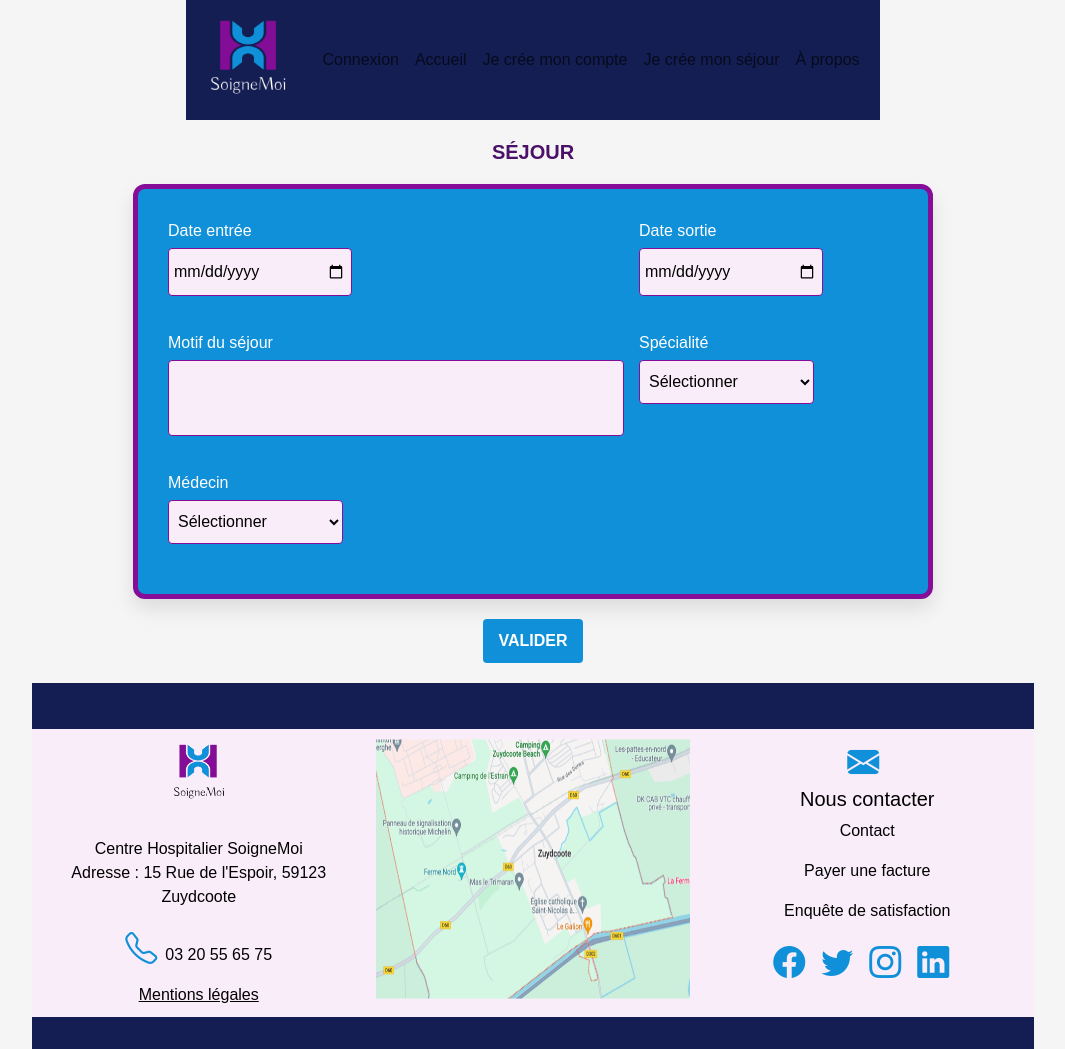
After one commit to zemaf/ECF_SoigneMoi_github, a Django app: template src/soignemoiwebsite/templates/soignemoiwebsite/creer_sejour.html in a window 1280 px wide. The commit adds this page. Shown: the whole page, without its empty margins (107-1172 px from the left). Run offline with Django 3.2, Linux system fonts and the light colour scheme; the template is opened without the code that fills it, so the values that code supplies are empty; parts of the project's set-up code (start-up, migrations or seed data) failed here and were passed over; some libraries are stand-ins or nearby versions.

Commit message:
templates + liens vers  accueil et création séjour créés, css à revoir

```diff
--- /dev/null
+++ b/src/soignemoiwebsite/static/css/creer_sejour.css
@@ -0,0 +1,105 @@
+/* Style global du body */
+body {
+    font-family: Arial, sans-serif; /* Police par défaut */
+    display: flex;
+    flex-direction: column;
+    justify-content: center; /* Centrer le formulaire horizontalement */
+    align-items: center; /* Centrer le formulaire verticalement */
+    min-height: 100vh; /* Hauteur minimale de la fenêtre */
+    background-color: #f5f5f5; /* Couleur de fond du body */
+    margin: 0; /* Suppression des marges par défaut */
+    padding: 0;
+}
+
+/* Style du conteneur du formulaire */
+.form-container {
+    background-color: #0F90D9; /* Bleu */
+    border: 5px solid #850D98; /* Bordure violette */
+    padding: 30px; /* Ajuster l'espacement interne */
+    border-radius: 12px; /* Coins arrondis */
+    max-width: 800px; /* Largeur maximum */
+    box-shadow: 0 10px 20px rgba(0, 0, 0, 0.1); /* Effet d'ombre pour le relief */
+    display: grid;
+    grid-template-columns: 1fr 1fr;
+    gap: 15px;
+}
+
+/* Style du titre du formulaire */
+.form-title {
+    font-weight: bold;
+;
+    text-align: center; /* Centrer le texte */
+    color: #4B1068; /* Couleur du texte */
+    margin-top: 20px;
+    margin-bottom: 20px; /* Espacement en bas */
+}
+
+.date-input, .text-input, .motif-input {
+    grid-column: span 2; /* Alignement sur deux colonnes */
+}
+
+/* Style commun pour les groupes de champs */
+.form-group {
+    display: flex;
+    flex-direction: column; /* Organiser les éléments en colonne */
+    margin-bottom: 20px; /* Espacement entre les champs */
+}
+
+/* Style des étiquettes */
+label {
+    color: #ffffff; /* Couleur blanche */
+    margin-bottom: 5px; /* Espacement entre l'étiquette et l'input */
+}
+
+/* Style des champs de saisie de date */
+.date-input {
+    width: 184px; /* Largeur */
+    height: 48px; /* Hauteur */
+    padding: 5px; /* Espacement interne */
+    border-radius: 4px; /* Coins arrondis */
+    border: 1px solid #850D98; /* Bordure violette */
+    background-color: #FAEDFA; /* Couleur de fond rose */
+    outline: none; /* Suppression du contour par défaut */
+}
+
+/* Style des champs de saisie et des sélecteurs */
+.text-input {
+    width: 175px; /* Largeur */
+    height: 44px; /* Hauteur */
+    padding: 5px; /* Espacement interne */
+    border-radius: 4px; /* Coins arrondis */
+    border: 1px solid #850D98; /* Bordure violette */
+    background-color: #FAEDFA; /* Couleur de fond rose */
+    outline: none; /* Suppression du contour par défaut */
+}
+
+/* Style de la zone de texte pour le motif du séjour */
+.motif-input {
+    width: 456px; /* Largeur */
+    height: 76px; /* Hauteur */
+    padding: 5px; /* Espacement interne */
+    border-radius: 4px; /* Coins arrondis */
+    border: 1px solid #850D98; /* Bordure violette */
+    background-color: #FAEDFA; /* Couleur de fond rose */
+    outline: none; /* Suppression du contour par défaut */
+    resize: none; /* Désactiver la redimension de la zone de texte */
+}
+
+/* Style du bouton de soumission */
+.submit-button {
+    display: block; /* Pour le centrer */
+    width: 100px; /* Largeur */
+    margin: 20px auto 20px; /* Marges : en haut 20px, au centre auto */
+    padding: 10px; /* Espacement interne */
+    background-color: #0F90D9; /* Couleur de fond bleue */
+    color: #ffffff; /* Couleur du texte */
+    border: none; /* Suppression de la bordure */
+    border-radius: 4px; /* Coins arrondis */
+    cursor: pointer; /* Curseur pointeur */
+    font-weight: bold; /* Texte en gras */
+}
+
+/* Effet au survol du bouton */
+.submit-button:hover {
+    background-color: #850D98; /* Changement de couleur au survol */
+}
--- a/src/soignemoiwebsite/static/css/style.css
+++ b/src/soignemoiwebsite/static/css/style.css
@@ -6,9 +6,13 @@ header {
     background-color: #141E52;
 }
 
-body>header>nav>div>div>ul>li>a{
-    color: white !important;
+.navbar {
+    padding: 15px 20px;
 }
+
+/*body>header>nav>div>div>ul>li>a{*/
+/*    color: white !important;*/
+/*}*/
 
 #img_header {
     width: 100px;
@@ -58,24 +62,29 @@ body>header>nav>div>div>ul>li>a{
 }
 
 footer {
-    background-color: #141E52;
+    background-color: #141E52; /* Fond du footer */
+    color: black; /* Texte blanc */
+    padding: 20px 0; /* Espacement interne */
 }
 
 footer .container {
     background-color: #141E52;
     display: flex;
-    justify-content: space-evenly;
+    justify-content: space-between;
     margin-top: 30px;
+    flex-wrap: wrap;
 }
 
 footer .container .col-md-4 {
     background-color: #FAEDFA;
+    justify-content: space-between;
     text-align: center;
-    margin-bottom: 60px;
+    margin-bottom: 30px;
+    padding: 10px; /* Ajout d'espacement */
 }
 
 footer .container .col-md-4 img {
-    width: 50px;
+    width: 100px;
 }
 
 footer .container .col-md-4 .d-flex {
--- /dev/null
+++ b/src/soignemoiwebsite/templates/soignemoiwebsite/creer_sejour.html
@@ -0,0 +1,53 @@
+{% extends 'base.html' %}
+{% load static %}
+
+<!-- rajout dans la balise 'head' de 'base.html' du lien vers le fichier CSS creer_sejour.css -->
+{% block css%}
+	<link rel="stylesheet" href={% static 'css/creer_sejour.css'%}>
+{% endblock %}
+
+<!-- on ajoute le bloc correspondant au formulaire de création de séjour -->
+{% block content%}
+	<body>
+		<h5 class="form-title">SÉJOUR</h5>
+	    <!-- Conteneur principal du formulaire -->
+	    <form>
+			<div class="form-container">
+	        <!-- Titre du formulaire -->
+
+	            <!-- Groupe de champs pour la date d'entrée -->
+	            <div class="form-group">
+	                <label for="date-entree">Date entrée</label>
+	                <input type="date" id="date-entree" class="date-input">
+	            </div>
+	            <!-- Groupe de champs pour la date de sortie -->
+	            <div class="form-group">
+	                <label for="date-sortie">Date sortie</label>
+	                <input type="date" id="date-sortie" class="date-input">
+	            </div>
+	            <!-- Groupe de champs pour le motif du séjour -->
+	            <div class="form-group">
+	                <label for="motif">Motif du séjour</label>
+	                <textarea id="motif" class="motif-input"></textarea>
+	            </div>
+	            <!-- Groupe de champs pour la spécialité -->
+	            <div class="form-group">
+	                <label for="specialite">Spécialité</label>
+	                <select id="specialite" class="text-input">
+	                    <option value="">Sélectionner</option>
+	                </select>
+	            </div>
+	            <!-- Groupe de champs pour le médecin -->
+	            <div class="form-group">
+	                <label for="medecin">Médecin</label>
+	                <select id="medecin" class="text-input">
+	                    <option value="">Sélectionner</option>
+	                </select>
+	            </div>
+
+	        </div>
+		    <!-- Bouton de soumission -->
+	            <button type="submit" class="submit-button">VALIDER</button>
+		</form>
+</body>
+{% endblock %}
--- a/src/soignemoiwebsite/urls.py
+++ b/src/soignemoiwebsite/urls.py
@@ -1,9 +1,10 @@
 from django.urls import path
-from .views import SoigneMoiWebsiteView
+from .views import SoigneMoiWebsiteView, CreerSejourView
 
 
 app_name = 'soignemoiwebsite'
 
 urlpatterns = [
     path('accueil/', SoigneMoiWebsiteView.as_view(), name='home'),
+    path('creer_sejour/', CreerSejourView.as_view(), name='creer_sejour'),
 ]
--- a/src/soignemoiwebsite/views.py
+++ b/src/soignemoiwebsite/views.py
@@ -5,3 +5,7 @@ from django.views.generic import TemplateView
 
 class SoigneMoiWebsiteView(TemplateView):
     template_name = 'soignemoiwebsite/accueil.html'
+
+
+class CreerSejourView(TemplateView):
+    template_name = 'soignemoiwebsite/creer_sejour.html'
--- a/src/templates/base.html
+++ b/src/templates/base.html
@@ -7,10 +7,12 @@
 	{% block title %}
 		<title>Accueil Hopital SoigneMoi</title>
 	{% endblock %}
-<link rel="stylesheet" href={% static 'css/style.css'%}>
-<link rel="stylesheet" href="https://cdn.jsdelivr.net/npm/bootstrap-icons@1.3.0/font/bootstrap-icons.css">
+	<link rel="stylesheet" href={% static 'css/style.css'%}>
+	<link rel="stylesheet" href="https://cdn.jsdelivr.net/npm/bootstrap-icons@1.3.0/font/bootstrap-icons.css">
     <link href="https://cdn.jsdelivr.net/npm/bootstrap@5.3.3/dist/css/bootstrap.min.css" rel="stylesheet"
         integrity="sha384-QWTKZyjpPEjISv5WaRU9OFeRpok6YctnYmDr5pNlyT2bRjXh0JMhjY6hW+ALEwIH" crossorigin="anonymous">
+	{% block css%} <!-- on prévoit un bloc pour les rajouts css -->
+	{% endblock %}
     <script src="https://cdn.jsdelivr.net/npm/bootstrap@5.3.3/dist/js/bootstrap.bundle.min.js"
         integrity="sha384-YvpcrYf0tY3lHB60NNkmXc5s9fDVZLESaAA55NDzOxhy9GkcIdslK1eN7N6jIeHz" crossorigin="anonymous"></script>
 </head>
@@ -18,7 +20,7 @@
 	    <header>
         <nav class="navbar navbar-expand-lg">
             <div class="container-fluid">
-                <a class="navbar-brand" href="#">
+                <a class="navbar-brand" href={% url 'soignemoiwebsite:home' %}>
                     <img src={% static 'images/logo_blanc.png' %} alt="placeholder" id="img_header">
                 </a>
                 <div class="collapse navbar-collapse">
@@ -33,7 +35,7 @@
                             <a class="nav-link" href="#">Je crée mon compte</a>
                         </li>
                         <li class="nav-item">
-                            <a class="nav-link" href="#">Je crée mon séjour</a>
+                            <a class="nav-link" href={% url 'soignemoiwebsite:creer_sejour' %}>Je crée mon séjour</a>
                         </li>
                         <li class="nav-item">
                             <a class="nav-link" href="#">À propos</a>
@@ -47,17 +49,17 @@
 	 {% block content%}
 	 {% endblock %}
 
-	<footer class="bg-dark text-white py-5">
+	<footer class="text-black py-3">
         <div class="container">
             <div class="row">
                 <div class="col-md-4 text-center mb-3">
-                    <img src={% static 'images/logo.png' %} alt="placeholder" class="img-fluid mb-2">
+                    <img src={% static 'images/logo.png' %} alt="placeholder" class="img-fluid mb-4">
                     <p>Centre Hospitalier SoigneMoi<br />Adresse : 15 Rue de l'Espoir, 59123<br />Zuydcoote</p>
                     <div class="d-flex justify-content-center">
                         <i class="bi bi-telephone me-2"></i>
                         <p>03 20 55 65 75</p>
                     </div>
-                    <a href="#" class="text-white">Mentions légales</a>
+                    <a href="#" class="text-black">Mentions légales</a>
                 </div>
                 <div class="col-md-4 text-center mb-3">
                     <img src={% static 'images/map.png' %} alt="placeholder" class="img-fluid">
```
Also changed, not shown: src/soignemoiwebsite/templates/soignemoiwebsite/accueil.html (+93 -1 lines), src/templates/index.html (deleted, +0 -171 lines).
